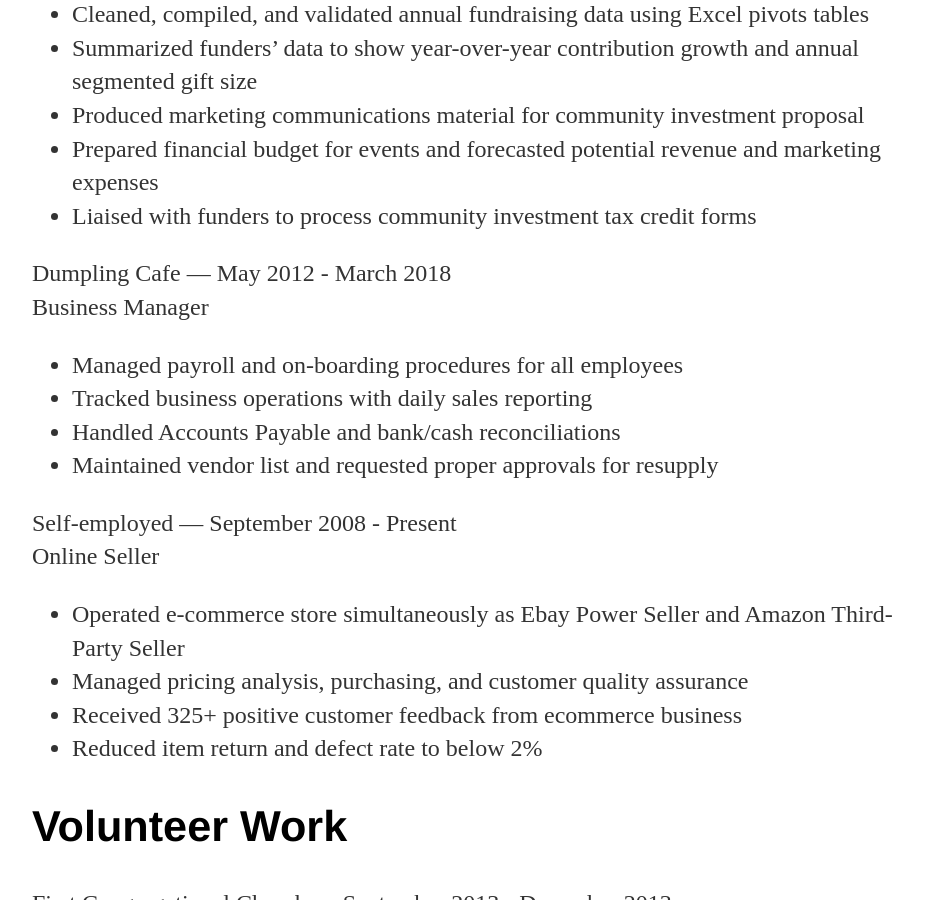
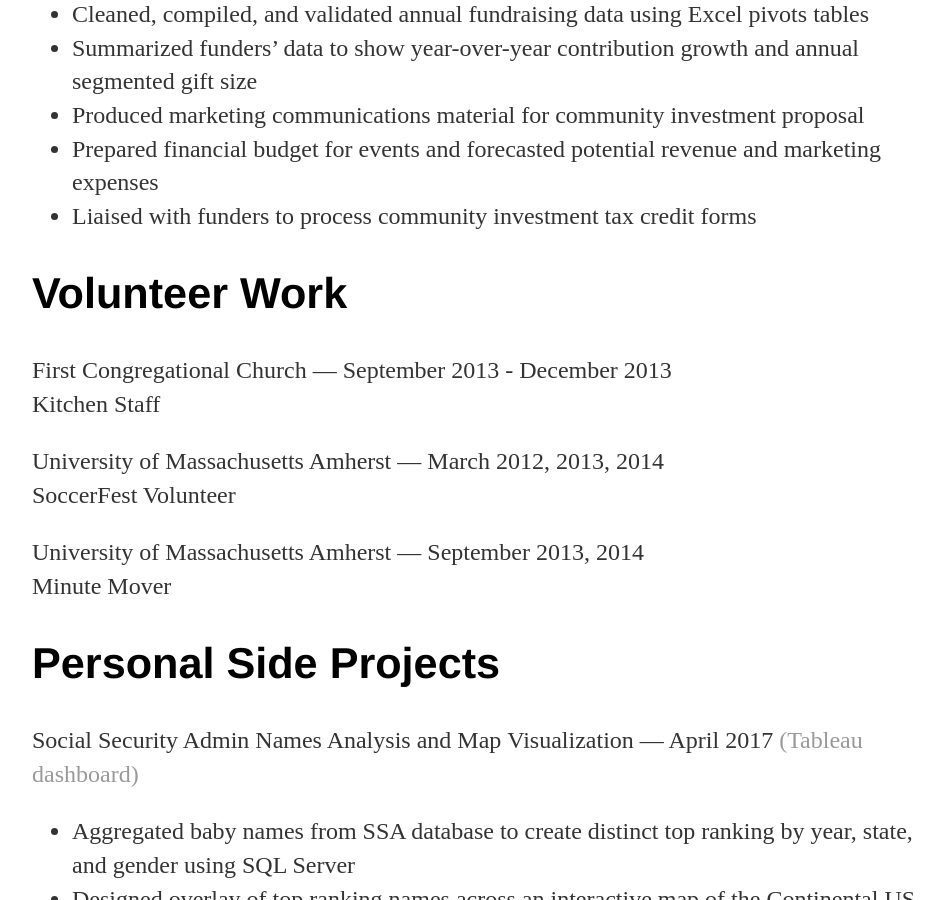
Before and after one commit to michaelip2/michaelip2.github.io, a Jekyll site: the page built from cv/index.html, in a window 1280 px wide and 900 px high, scrolled down 1351 px. Shown: the whole window, without its empty margins (160-1104 px from the left). Built offline with Jekyll 4.4.1, drawn with Linux system fonts in a browser that asks for light colours; some of the changed text lies outside the part shown.

Commit message:
Update index.html

```diff
--- a/cv/index.html
+++ b/cv/index.html
@@ -28,7 +28,7 @@
 <h2>Professional&nbsp;Experience</h2>
 
 <p>Nuestra Community Development Corporation &mdash; April 2018 - Present<br />
-Real Estate and Technology Analyst</p>
+Asset Manager</p>
 
 <ul>
 	<li>Monitored financial performance and operations of portfolio valuing over $140 million</li>
@@ -48,25 +48,6 @@
 	<li>Liaised with funders to process community investment tax credit forms</li>
 </ul>
 
-<p>Dumpling Cafe &mdash; May 2012 - March 2018<br />
-Business Manager</p>
-
-<ul>
-	<li>Managed payroll and on-boarding procedures for all employees</li>
-	<li>Tracked business operations with daily sales reporting</li>
-	<li>Handled Accounts Payable and bank/cash reconciliations</li>
-	<li>Maintained vendor list and requested proper approvals for resupply</li>
-</ul>
-
-<p>Self-employed &mdash; September 2008 - Present<br />
-Online Seller</p>
-
-<ul>
-	<li>Operated e-commerce store simultaneously as Ebay Power Seller and Amazon Third-Party Seller</li>
-	<li>Managed pricing analysis, purchasing, and customer quality assurance&nbsp;</li>
-	<li>Received 325+ positive customer feedback from ecommerce business</li>
-	<li>Reduced item return and defect rate to below 2%</li>
-</ul>
 
 <h2>Volunteer&nbsp;Work</h2>
 
```
